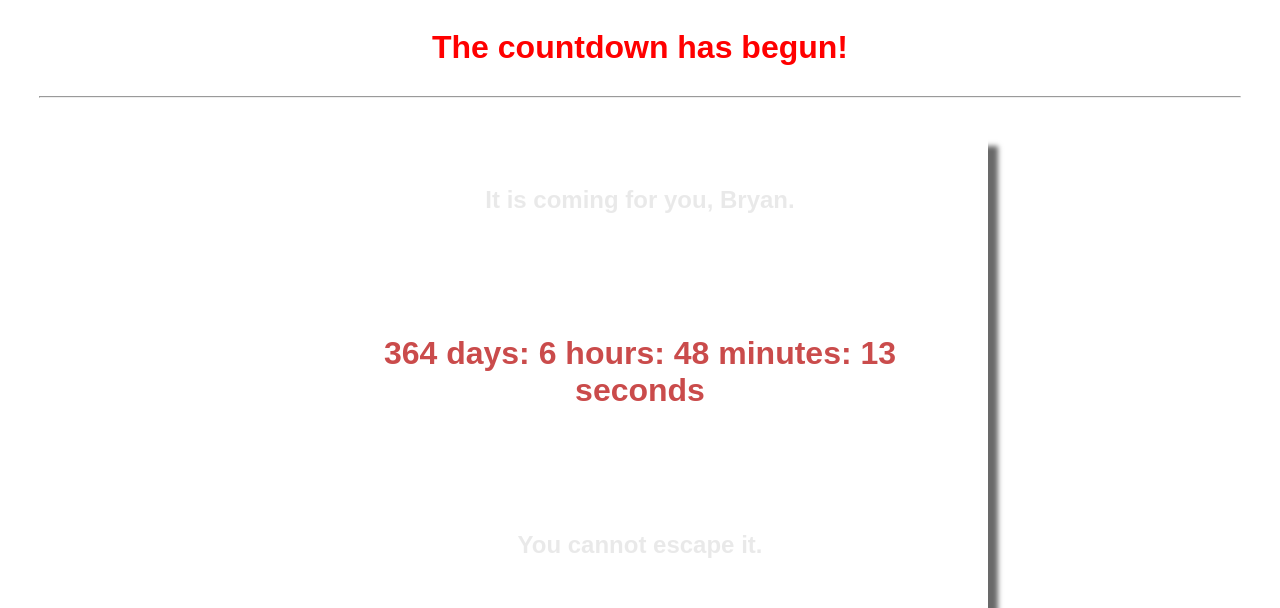
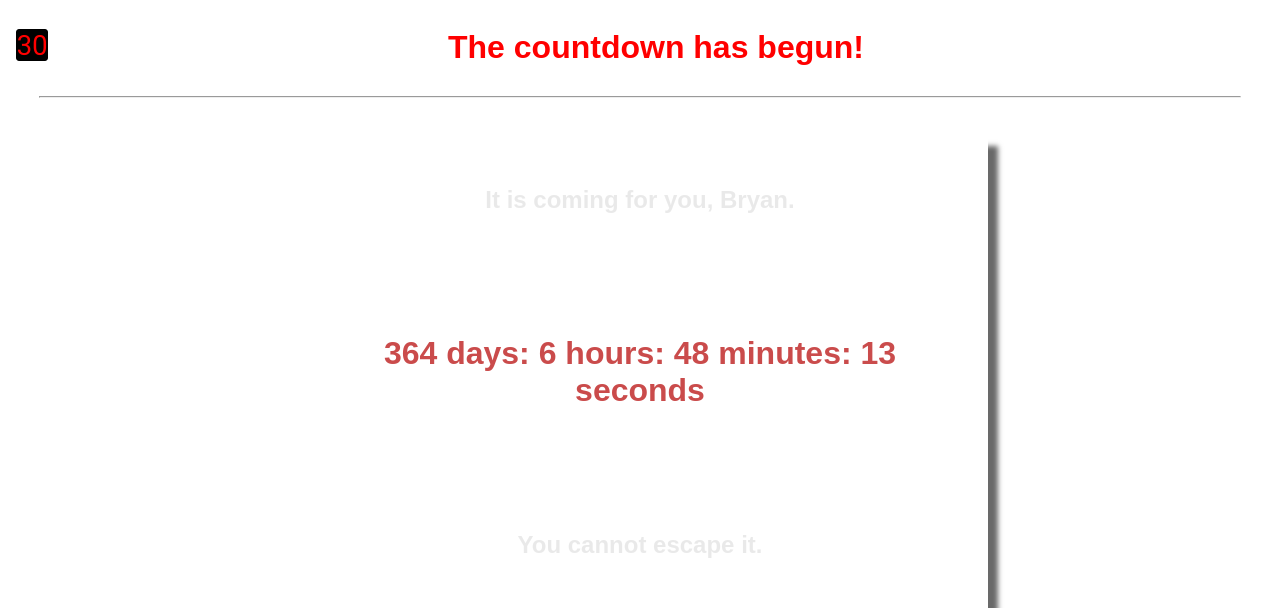
Before and after one commit to Holgermueller/countdown, a Flask app: page / in a window 1280 px wide. Shown: the top 608 px of the page. Run offline with Flask 2, Linux system fonts and the light colour scheme.

Commit message:
added icon to header

```diff
--- a/static/css/index.css
+++ b/static/css/index.css
@@ -5,6 +5,9 @@ header {
   text-align: center;
   color: red;
   width: 100%;
+}
+.icon {
+  float: left;
 }
 .title {
   padding: 8px;
--- a/templates/index.html
+++ b/templates/index.html
@@ -27,7 +27,13 @@
   </head>
   <body>
     <header>
-      <h1 class="title">The countdown has begun!</h1>
+      <h1 class="title">
+        <img
+          class="icon"
+          src="../static/favicon_io/favicon-32x32.png"
+          alt="30"
+        />The countdown has begun!
+      </h1>
     </header>
     <hr />
     <div class="countdown-container">
```
